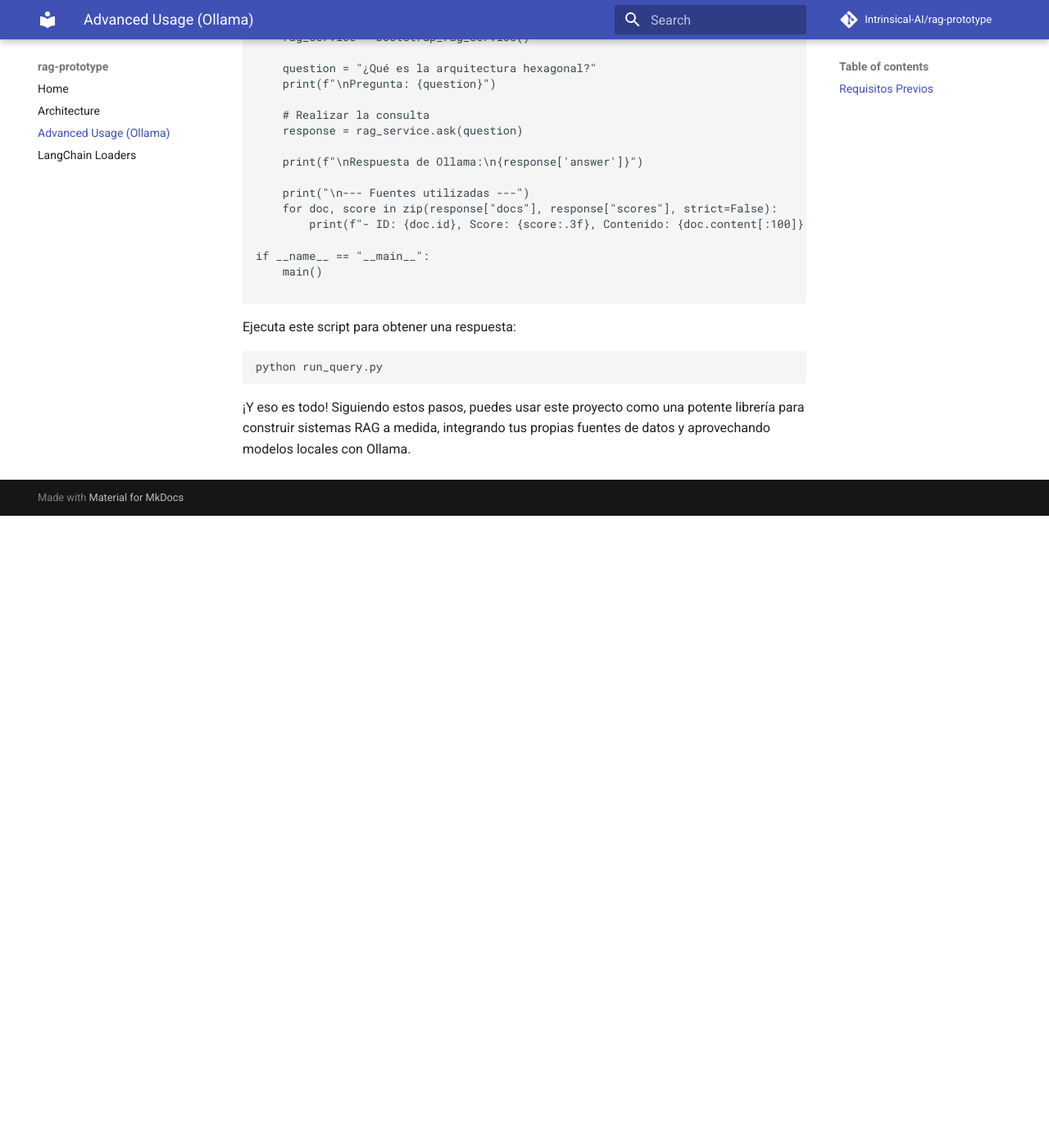
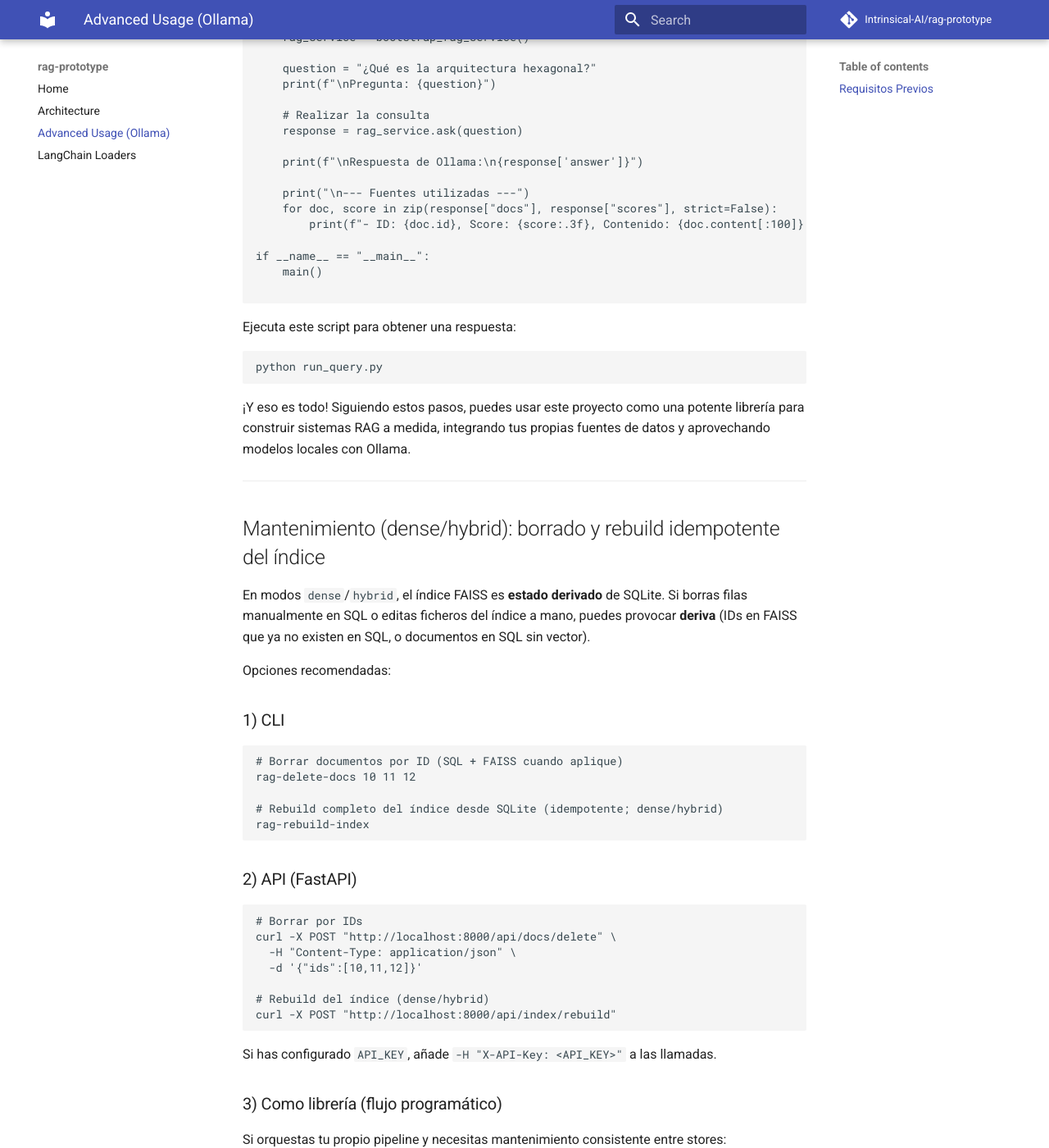
Before and after one commit to Intrinsical-AI/rag-prototype, an MkDocs documentation site: the page built from docs/custom_usage_guide.md, in a window 1280 px wide and 1400 px high, scrolled down 3350 px. Shown: the whole window at 82% size. Built offline with MkDocs 1.6.1 and Material for MkDocs 9.7.7, drawn with Linux system fonts in a browser that asks for light colours; comment, search, counter and statistics services are not loaded; before the commit the page ends 3979 px from its top, so only the background shows below that; some of the changed text lies outside the part shown.

Commit message:
docs: document delete/rebuild maintenance flows

````diff
--- a/docs/custom_usage_guide.md
+++ b/docs/custom_usage_guide.md
@@ -175,3 +175,59 @@ python run_query.py
 ```
 
 ¡Y eso es todo! Siguiendo estos pasos, puedes usar este proyecto como una potente librería para construir sistemas RAG a medida, integrando tus propias fuentes de datos y aprovechando modelos locales con Ollama.
+
+---
+
+## Mantenimiento (dense/hybrid): borrado y rebuild idempotente del índice
+
+En modos `dense`/`hybrid`, el índice FAISS es **estado derivado** de SQLite. Si borras filas manualmente en SQL o editas ficheros del índice a mano, puedes provocar **deriva** (IDs en FAISS que ya no existen en SQL, o documentos en SQL sin vector).
+
+Opciones recomendadas:
+
+### 1) CLI
+
+```bash
+# Borrar documentos por ID (SQL + FAISS cuando aplique)
+rag-delete-docs 10 11 12
+
+# Rebuild completo del índice desde SQLite (idempotente; dense/hybrid)
+rag-rebuild-index
+```
+
+### 2) API (FastAPI)
+
+```bash
+# Borrar por IDs
+curl -X POST "http://localhost:8000/api/docs/delete" \
+  -H "Content-Type: application/json" \
+  -d '{"ids":[10,11,12]}'
+
+# Rebuild del índice (dense/hybrid)
+curl -X POST "http://localhost:8000/api/index/rebuild"
+```
+
+Si has configurado `API_KEY`, añade `-H "X-API-Key: <API_KEY>"` a las llamadas.
+
+### 3) Como librería (flujo programático)
+
+Si orquestas tu propio pipeline y necesitas mantenimiento consistente entre stores:
+
+```python
+from local_rag_backend.core.services.maintenance import (
+    delete_documents_multi_store,
+    rebuild_index_from_db,
+)
+from local_rag_backend.infrastructure.persistence.sqlalchemy.sql_ import SqlDocumentStorage
+from local_rag_backend.infrastructure.persistence.faiss.faiss_ import FaissVectorStorage
+from local_rag_backend.infrastructure.embeddings.openai import OpenAIEmbedder
+
+doc_repo = SqlDocumentStorage()
+vec_repo = FaissVectorStorage(index_path="data/index.faiss", id_map_path="data/id_map.json", dim=None)
+embedder = OpenAIEmbedder()
+
+# 1) Borrado consistente
+delete_documents_multi_store(doc_repo=doc_repo, vec_repo=vec_repo, embedder=embedder, ids=[10, 11, 12])
+
+# 2) Rebuild idempotente desde SQLite
+rebuild_index_from_db(doc_repo=doc_repo, vec_repo=vec_repo, embedder=embedder)
+```
````
Also changed, not shown: README.md (+11 -0 lines), docs/architecture.md (+26 -0 lines).
